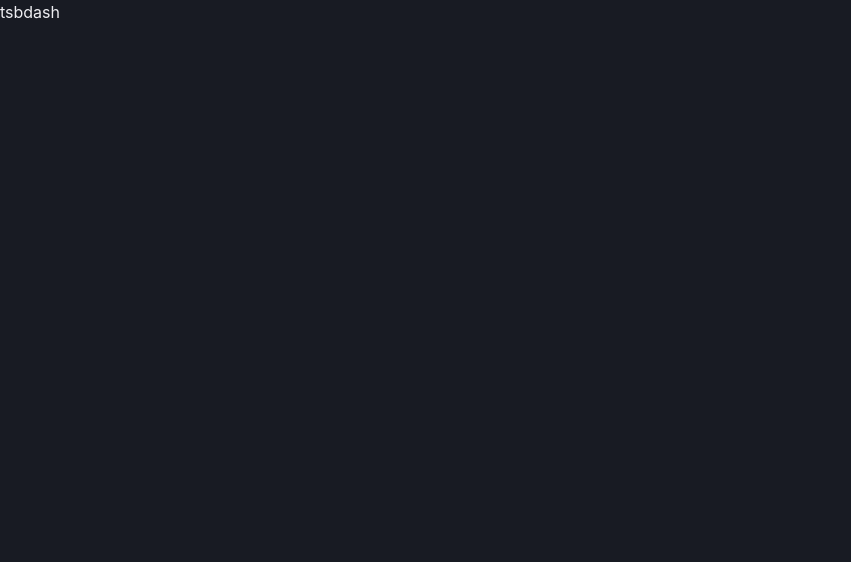
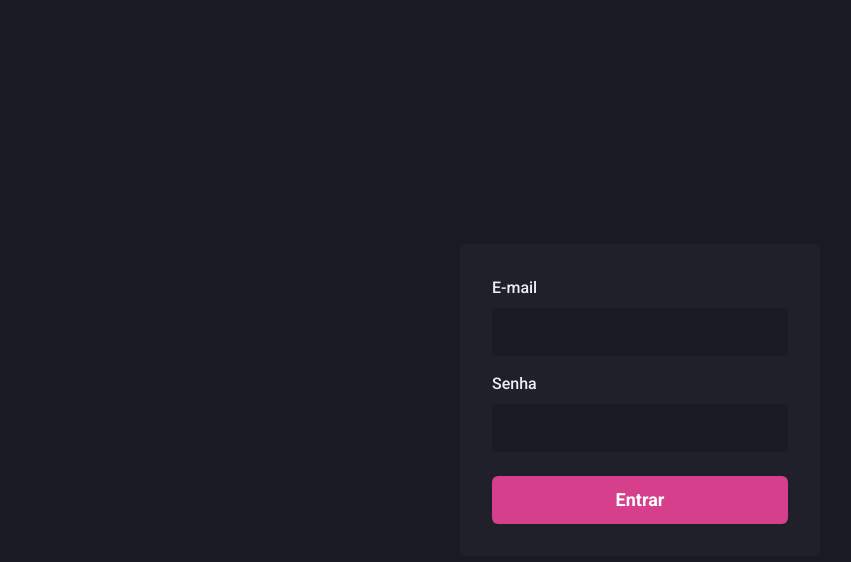
Before and after one commit to teilorbarcelos/tsbdash, a Next.js app: page / in a window 1280 px wide. Shown: the top 562 px of the page, without its empty margins (0-851 px from the left). Built offline with nearby package versions, Linux system fonts and the light colour scheme.

Commit message:
input component created, login form styled

```diff
--- /dev/null
+++ b/src/components/Form/Input.tsx
@@ -0,0 +1,27 @@
+import { FormControl, FormLabel, Input, InputProps } from "@chakra-ui/react"
+
+interface Props extends InputProps {
+  name: string
+  id?: string
+  label?: string
+}
+
+export function BasicInput({ name, id = name, label, ...rest }: Props) {
+  return (
+    <FormControl>
+      {!!label && <FormLabel htmlFor={id}>{label}</FormLabel>}
+      <Input
+        id={id}
+        name={name}
+        focusBorderColor="pink.500"
+        bgColor="gray.900"
+        variant="filled"
+        _hover={{
+          bgColor: 'gray.900'
+        }}
+        size="lg"
+        {...rest}
+      />
+    </FormControl>
+  )
+}
--- /dev/null
+++ b/src/pages/_document.tsx
@@ -0,0 +1,19 @@
+import Document, { Head, Html, Main, NextScript } from "next/document"
+
+export default class MyDOcument extends Document {
+  render() {
+    return (
+      <Html>
+        <Head>
+          <link rel="preconnect" href="https://fonts.googleapis.com" />
+          <link rel="preconnect" href="https://fonts.gstatic.com" />
+          <link href="https://fonts.googleapis.com/css2?family=Roboto:wght@400;500;700&display=swap" rel="stylesheet" />
+        </Head>
+        <body>
+          <Main />
+          <NextScript />
+        </body>
+      </Html>
+    )
+  }
+}
--- a/src/pages/index.tsx
+++ b/src/pages/index.tsx
@@ -1,5 +1,44 @@
+import { Button, Flex, FormControl, Stack } from "@chakra-ui/react"
+import { BasicInput } from "../components/Form/Input"
+
 export default function Home() {
   return (
-    <h1>tsbdash</h1>
+    <Flex
+      w="100vw"
+      h="100vh"
+      align="center"
+      justify="center"
+    >
+      <Flex
+        as="form"
+        w="100%"
+        maxW={360}
+        bg="gray.800"
+        p={8}
+        borderRadius={8}
+        direction="column"
+      >
+        <Stack spacing={4}>
+
+          <BasicInput
+            name="email"
+            type="email"
+            label="E-mail"
+          />
+
+          <BasicInput
+            name="password"
+            type="password"
+            label="Senha"
+          />
+        </Stack>
+        <Button
+          type="submit"
+          mt={6}
+          colorScheme="pink"
+          size="lg"
+        >Entrar</Button>
+      </Flex>
+    </Flex >
   )
 }
--- a/src/styles/theme.ts
+++ b/src/styles/theme.ts
@@ -16,6 +16,10 @@
 
     }
   },
+  fonts: {
+    heading: 'Roboto',
+    body: 'Roboto'
+  },
   styles: {
     global: {
       body: {
```
